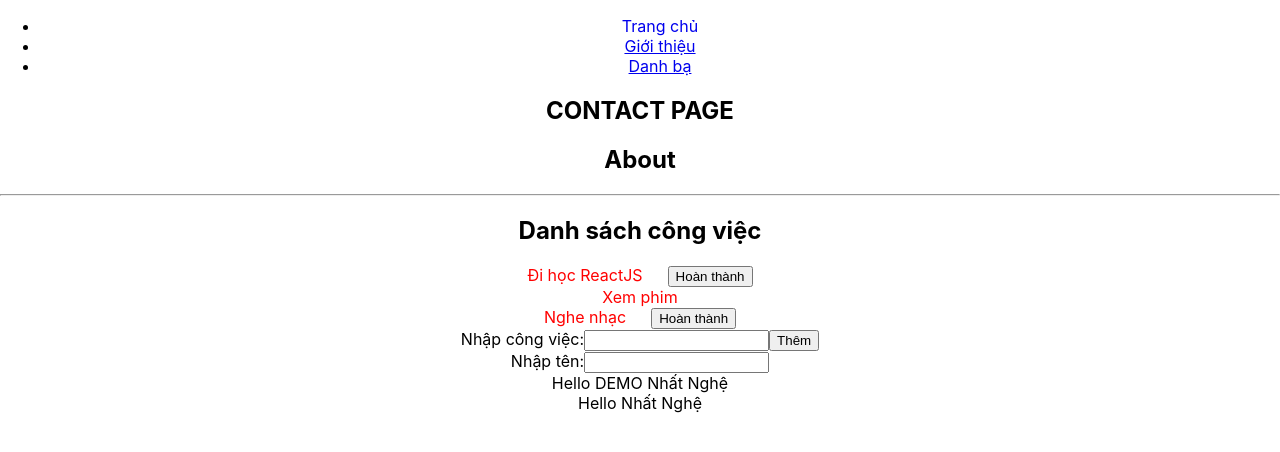
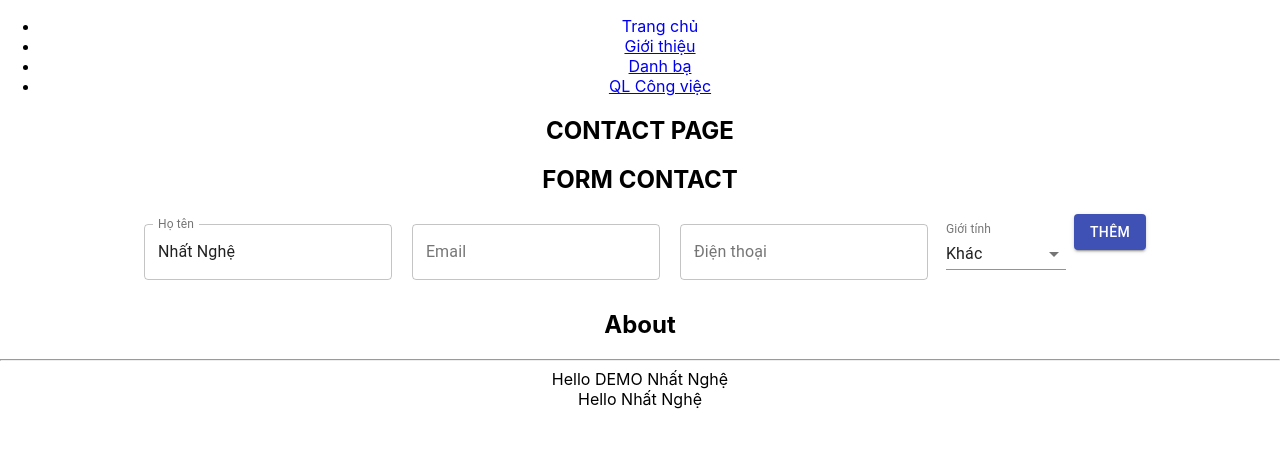
Before and after one commit to nhatngheeducation/webapi-react-18032021, a React (Create React App) app in the folder d07component/: page /contact in a window 1280 px wide. Shown: the top 452 px of the page. Built offline with nearby package versions, Linux system fonts and the light colour scheme.

Commit message:
React form

```diff
--- a/d07component/package.json
+++ b/d07component/package.json
@@ -3,6 +3,7 @@
   "version": "0.1.0",
   "private": true,
   "dependencies": {
+    "@material-ui/core": "^4.11.3",
     "@testing-library/jest-dom": "^5.11.10",
     "@testing-library/react": "^11.2.6",
     "@testing-library/user-event": "^12.8.3",
--- a/d07component/src/App.js
+++ b/d07component/src/App.js
@@ -7,6 +7,7 @@ import {
 } from 'react-router-dom';
 import { About } from './components/About';
 import { Contact } from './components/Contact';
+import { TodoList } from './components/TodoList';
 
 function App() {
     const [hoTen, setHoTen] = useState('Nhất Nghệ');
@@ -49,12 +50,16 @@ function App() {
                         <li>
                             <Link to="/contact">Danh bạ</Link>
                         </li>
+                        <li>
+                            <Link to="/todos">QL Công việc</Link>
+                        </li>
                     </ul>
                 </div>
 
                 { /* Khai báo định tuyến*/}
                 <Switch>
                     <Route path="/about" component={About} />
+                    <Route path="/todos" component={TodoList} />
                     <Route path="/contact">
                         <Contact />
                         <About />
@@ -68,32 +73,6 @@ function App() {
 
 
             <hr />
-            <h2>Danh sách công việc</h2>
-            {items.map((item, idx) => (
-                <div className="todo-item" key={idx} >
-                    {item.text}
-                    {item.done == false ? (
-                        <button className="btn-complete"
-                            onClick={() => handleComplete(idx)}>
-                            Hoàn thành</button>
-                    ) : ''}
-                </div>
-            ))}
-            {/* {items.map(item => {
-                let item_kq = item.text.toUpperCase();
-                return (
-                    <li>{item_kq}</li>
-                );
-            })} */}
-            <div>
-                Nhập công việc:
-                <input value={value} onChange={e => setValue(e.target.value)} />
-                <button onClick={handleAddItem}>Thêm</button>
-            </div>
-            <div>
-                Nhập tên:
-                <input onChange={e => handleChange(e.target.value)} />
-            </div>
             <Demo name={hoTen} />
             <Hello name={hoTen} />
         </div>
--- a/d07component/src/components/Contact.js
+++ b/d07component/src/components/Contact.js
@@ -1,8 +1,11 @@
 // src/components/Contact.js
+import { ContactForm } from './ContactForm';
 export const Contact = () => {
     return (
         <div>
             <h2>CONTACT PAGE</h2>
+
+            <ContactForm />
         </div>
     )
 }
--- /dev/null
+++ b/d07component/src/components/ContactForm.js
@@ -0,0 +1,96 @@
+import React, { useState } from 'react';
+import { makeStyles } from '@material-ui/core/styles';
+import {
+    TextField, FormControl, InputLabel, Select, Button
+} from '@material-ui/core';
+
+const useStyles = makeStyles((theme) => ({
+    formControl: {
+        margin: theme.spacing(1),
+        minWidth: 120,
+    },
+    selectEmpty: {
+        marginTop: theme.spacing(2),
+    },
+    myControl: {
+        margin: '10px',
+    }
+}));
+
+export const ContactForm = () => {
+    const classes = useStyles();
+    const [hoTen, setHoTen] = useState('Nhất Nghệ');
+    const [email, setEmail] = useState('');
+    const [dienThoai, setDienThoai] = useState('');
+    const [gioiTinh, setGioiTinh] = useState(2);
+    const [errors, setErrors] = useState([]);
+
+    const checkEmailFormat = (email) => {
+        return /^[a-z]+([.+-][a-z0-9]{2,})*@gmail.com$/.test(email);
+    }
+
+    const handleSubmit = () => {
+        //check lỗi
+        const contact_info = {
+            name: hoTen,
+            email: email,
+            phone: dienThoai,
+            gender: gioiTinh
+        }
+        console.log(contact_info);
+        setErrors([]);//xóa lỗi
+
+        const nameIsValid = hoTen !== "";
+        const emailIsValid = email !== "";
+        const phoneIsValid = dienThoai !== "";
+        if (!nameIsValid) {
+            errors.push("Chưa nhập tên");
+        }
+        if (!emailIsValid) {
+            errors.push("Chưa nhập email");
+            //setErrors([...errors, "Tên chưa nhập"]);
+        }
+        if (!checkEmailFormat(email)) {
+            setErrors([...errors, "Không đúng định dạng mail"]);
+        }
+        if (!phoneIsValid) {
+            errors.push("Chưa nhập số điện thoại");
+        }
+        if (errors.length == 0) {
+            //gửi - gọi API
+            localStorage.setItem(dienThoai, JSON.stringify(contact_info));
+            alert("Thành công");
+        }
+    }
+
+    return (
+        <div>
+            <h2>FORM CONTACT</h2>
+            <form onSubmit={handleSubmit}>
+                <TextField className={classes.myControl} label="Họ tên" value={hoTen}
+                    onChange={(e) => setHoTen(e.target.value)}
+                    variant="outlined" />
+                <TextField className={classes.myControl} label="Email" value={email}
+                    onChange={(e) => setEmail(e.target.value)} variant="outlined" />
+                <TextField className={classes.myControl} onChange={(e) => setDienThoai(e.target.value)} label="Điện thoại" value={dienThoai}
+                    variant="outlined" />
+                <FormControl className={classes.formControl}>
+                    <InputLabel htmlFor="age-native-simple">Giới tính</InputLabel>
+                    <Select native value={gioiTinh}
+                        onChange={(e) => setGioiTinh(e.target.value)} >
+                        <option value={0}>Nam</option>
+                        <option value={1}>Nữ</option>
+                        <option value={2}>Khác</option>
+                    </Select>
+                </FormControl>
+                <Button color="primary" onClick={handleSubmit} variant="contained">Thêm</Button>
+                {errors.length > 0 ?
+                    errors.map((err, index) => (
+                        <li key={index}> {err}</li>
+                    ))
+                    : null
+                }
+            </form>
+        </div>
+    )
+}
--- /dev/null
+++ b/d07component/src/components/TodoList.js
@@ -0,0 +1,64 @@
+import '../App.css';
+import { useState } from 'react';
+
+export function TodoList() {
+    const [hoTen, setHoTen] = useState('Nhất Nghệ');
+    const handleChange = (value) => {
+        console.log(value)
+        setHoTen(value)
+    }
+
+    //Khai báo state chứa danh sách các việc cần làm
+    const [items, setItems] = useState([
+        { "text": "Đi học ReactJS", "done": false },
+        { "text": "Xem phim", "done": true },
+        { "text": "Nghe nhạc", "done": false }
+    ]);
+    const [value, setValue] = useState("");
+    const handleAddItem = () => {
+        //lấy giá trị của value thêm bào mảng Items
+        let newValue = [{ "text": value, "done": false }, ...items]
+        setItems(newValue);
+    }
+    const handleComplete = (index) => {
+        console.log(index, items)
+        let newValue = items;
+        newValue[index].done = true;
+        setItems(newValue);
+        console.log("After", items)
+    }
+    return (
+        <div className="App">
+
+
+
+            <hr />
+            <h2>Danh sách công việc</h2>
+            {items.map((item, idx) => (
+                <div className="todo-item" key={idx} >
+                    {item.text}
+                    {item.done == false ? (
+                        <button className="btn-complete"
+                            onClick={() => handleComplete(idx)}>
+                            Hoàn thành</button>
+                    ) : ''}
+                </div>
+            ))}
+            {/* {items.map(item => {
+                let item_kq = item.text.toUpperCase();
+                return (
+                    <li>{item_kq}</li>
+                );
+            })} */}
+            <div>
+                Nhập công việc:
+                <input value={value} onChange={e => setValue(e.target.value)} />
+                <button onClick={handleAddItem}>Thêm</button>
+            </div>
+            <div>
+                Nhập tên:
+                <input onChange={e => handleChange(e.target.value)} />
+            </div>
+        </div>
+    );
+}
```
Also changed, not shown: 1 other file (tests, documents, lock files or other folders).
